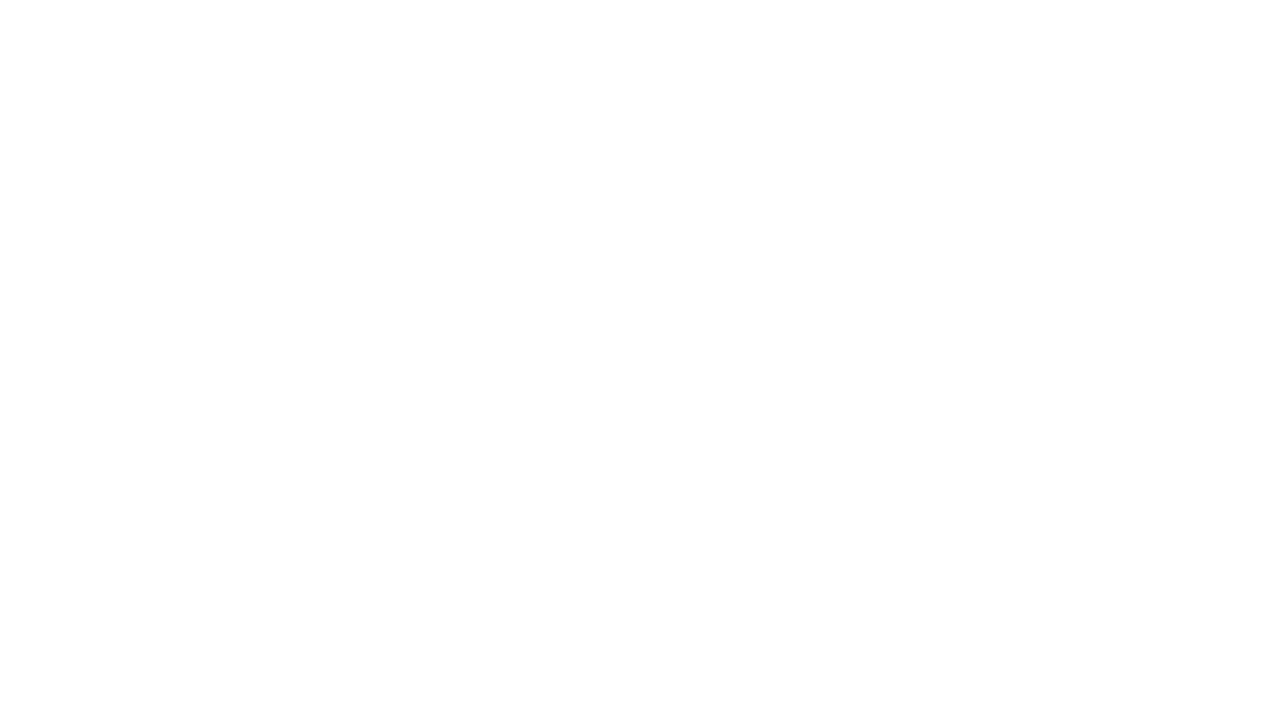
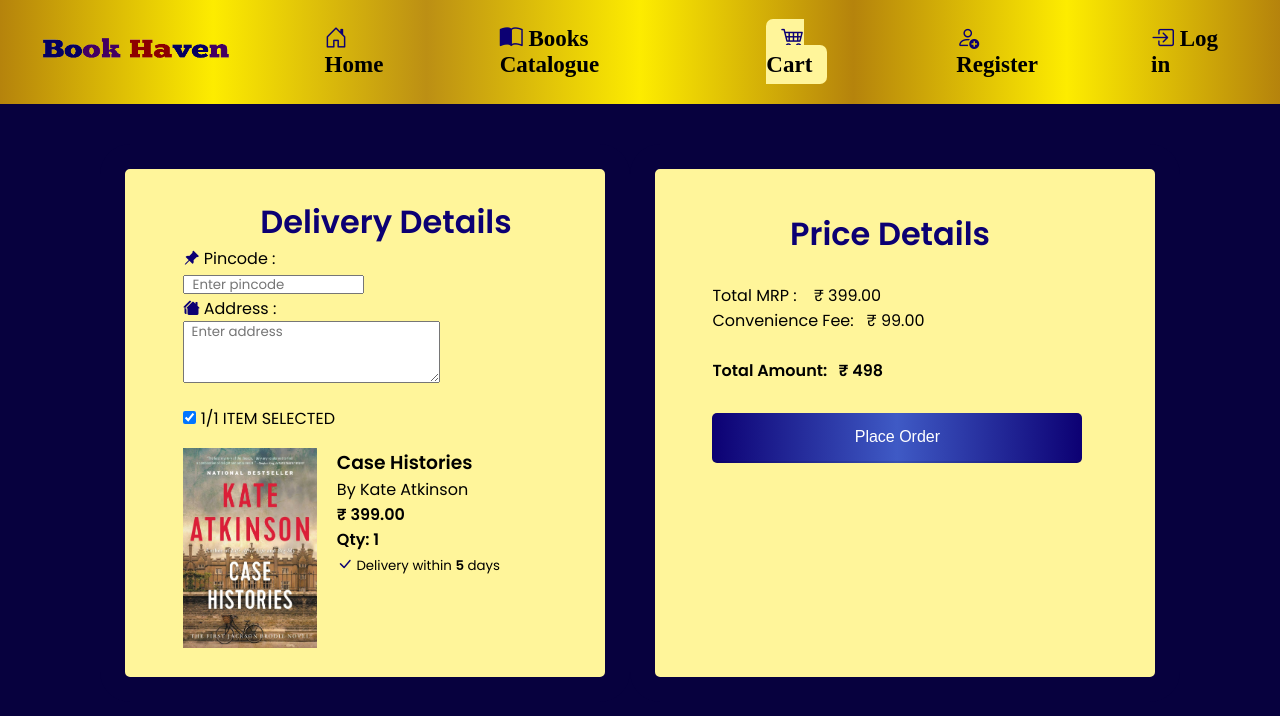
Before and after one commit to alivia-ansari/Online-BookStore-Book-Haven, a plain HTML site: page shopping_cart.html in a window 1280 px wide. Drawn offline with nearby package versions, Linux system fonts and the light colour scheme.

Commit message:
Cart page has been made so almost done

```diff
--- a/assets/css/style.css
+++ b/assets/css/style.css
@@ -6,16 +6,19 @@
 }
 
 .logo{
-    width: 20%;
+    width: 25%;
     display: flex;
     justify-content: center;
     align-items: center;
 }
 
+
+
+
 .logo img{
     height: 85px;
     width: 210px;
-    border: 3ps solid white;
+
 }
 
 .navbar{
@@ -27,7 +30,7 @@
     font-size: 23px;
     font-weight: 600;
     width: 100%;
-    background-image: linear-gradient(to right,#b5830c, #fdec00, #bc8f14,  #fdec00, #b5830c);
+    background-image: linear-gradient(to right,#b5830c, #fdec00, #bc8f14,  #fdec00, #b5830c, #fdec00,#b5830c);
     display: flex;
     align-items: right;
 }
@@ -97,7 +100,7 @@
     height: auto;
     width: 100%;
 
-    padding-top: 45px;
+    padding-top: 40px;
     padding-bottom: 300px;
 }
 
--- /dev/null
+++ b/assets/css/stylecart.css
@@ -0,0 +1,101 @@
+@import url('https://fonts.googleapis.com/css2?family=Poppins:wght@400;500;600&display=swap');
+
+body{
+
+    background-color: #07013e;
+
+}
+.container{
+    padding-top: 40px;
+    padding-left: 100px;
+    padding-right: 100px;
+    font-family: "Poppins", sans-serif;
+    display: flex;
+    flex-direction: row;
+
+}
+
+
+.book{
+    display: flex;
+}
+
+.leftside{
+    width: 65%;
+    background-color: rgb(255, 245, 154);
+    justify-content: center;
+    align-items: center;
+    padding: 20px 8px 20px 50px;
+    border-radius: 30px;
+    border-style: solid;
+    border-width: 25px;
+    border-color: #07013e;
+}
+
+.rightside{
+    width: 35%;
+    background-color: rgb(255, 245, 154);
+    justify-content: center;
+    align-items: center;
+    padding: 20px 80px 20px 50px;
+    border-radius: 30px;
+    border-style: solid;
+    border-width: 25px;
+
+    border-color: #07013e;
+}
+
+.price{
+    padding: 2%;
+    padding-top: 21px;
+
+}
+
+.pincode-address{
+    padding: 2%;
+}
+
+.item-select{
+    padding: 2%;
+}
+
+.book{
+    padding: 2%;
+    line
+}
+
+.book-details{
+    padding: 5%;
+    padding-top: 0px;
+}
+
+form input[type="submit"]{
+    height: 50px;
+    width: 370px;
+    margin-top: 30px;
+    color: #fff;
+    padding: 2%;
+    font-size: 16px;
+    border: none;
+    border-radius: 5px;
+    background-image: linear-gradient(to right,#0c0073,#3f5ac5,#0c0073);
+    cursor: pointer;
+    border-bottom: 2px solid rgba(0,0,0,0.1);
+    transition: all 0.3s ease;
+}
+
+form input[type="submit"]:hover{
+    background: #2c52ed;
+  }
+
+h1{
+    color: #0c0073;
+}
+input::placeholder,
+textarea::placeholder{
+    font-family: "Poppins", sans-serif;
+}
+
+.bi{
+    color: #0c0073;
+}
--- a/assets/css/stylepay.css
+++ b/assets/css/stylepay.css
@@ -77,7 +77,7 @@ body{
 }
 
 .container a:hover{
-    background-image: linear-gradient(to right,#3f5ac5);
+    background: #3f5ac5;
 }
 
 .cards img{
--- a/shopping_cart.html
+++ b/shopping_cart.html
@@ -0,0 +1,65 @@
+<!DOCTYPE html>
+<html lang="en">
+    <head>
+        <meta charset="UTF-8">
+		<meta name="viewport" content="width=device-width, initial-scale=1.0">
+		<link rel="stylesheet" href="assets/css/style.css">
+        <link rel="stylesheet" href="assets/css/stylecart.css">
+        <link rel="stylesheet" href="https://cdn.jsdelivr.net/npm/bootstrap-icons@1.10.4/font/bootstrap-icons.css">
+        <title>Online Book Store</title>
+    </head>
+    <body>
+        <nav class="navbar">
+            <ul class="nav-list">
+                <div class="logo"><img src="./assets/images/bookk-rem.png" alt="logo"></div>
+                <li><a href="./index.html"><i class="bi bi-house-door"></i>  Home</a></li>
+				<li><a href="book_catalog.html"><i class="bi bi-book-half"></i>  Books Catalogue</a></li>
+                <li><a href="shopping_cart.html"  class="active"><i class="bi bi-cart4"></i>  Cart</a></li>
+                <li><a href="register.html"><i class="bi bi-person-add"></i>  Register</a></li>
+				<li><a href="user_login.html"><i class="bi bi-box-arrow-in-right"></i>  Log in</a></li>
+            </ul>
+        </nav>
+        <form action="payment.html">
+            <div class="container">
+                <div class="leftside">
+                    <div class="pincode-address">
+
+                        <center><p><h1><b>Delivery Details</b></h1></p></center>
+                        <p><label for="pin"><i class="bi bi-pin-angle-fill"></i>  Pincode : </label></p>
+                        <p><input type="text" id="pin" name="pin" placeholder="&nbsp;&nbsp;Enter pincode" required></p>
+                        <p><label for="address"><i class="bi bi-houses-fill"></i>  Address : </label></p>
+                        <p><textarea id="address" name="address" placeholder="&nbsp;&nbsp;Enter address" rows="4" cols="30" required></textarea></p>
+                    </div>
+                    <div class="item-select">
+                        <input type="checkbox" name="item" value="item" checked>
+                        <label for="item"> 1/1 ITEM SELECTED</label><br>
+
+                    </div>
+                    <div class="book">
+                        <img src="assets/images/book8.jpg" alt="Case Histories" height="200px"/>
+
+                        <div class="book-details">
+                            <h3>Case Histories</h3>
+                            <p>By Kate Atkinson</p>
+                            <b><p>₹ 399.00</p>
+                            <p>Qty: 1</p></b>
+                            <p><i class="bi bi-check-lg"></i><small> Delivery within <b>5</b> days</small></p>
+                        </div>
+                    </div>
+
+                </div>
+                <div class="rightside">
+                    <div class="price">
+                    <center><h1>Price Details</h1><br></center>
+                    <p>Total MRP :&nbsp;&nbsp;&nbsp;&nbsp;₹ 399.00</p>
+                    <p>Convenience Fee:&nbsp;&nbsp;&nbsp;₹ 99.00</p><br>
+                    <p><b>Total Amount:&nbsp;&nbsp;&nbsp;₹ 498</b></p>
+                    <input type="submit" value="Place Order"><br>
+                </div>
+                </div>
+
+            </div>
+
+        </form>
+    </body>
+</html>
```
Also changed, not shown: book_catalog.html (+3 -1 lines), index.html (+2 -2 lines), payment.html (+4 -4 lines), register.html (+1 -1 lines), user_login.html (+1 -1 lines).
